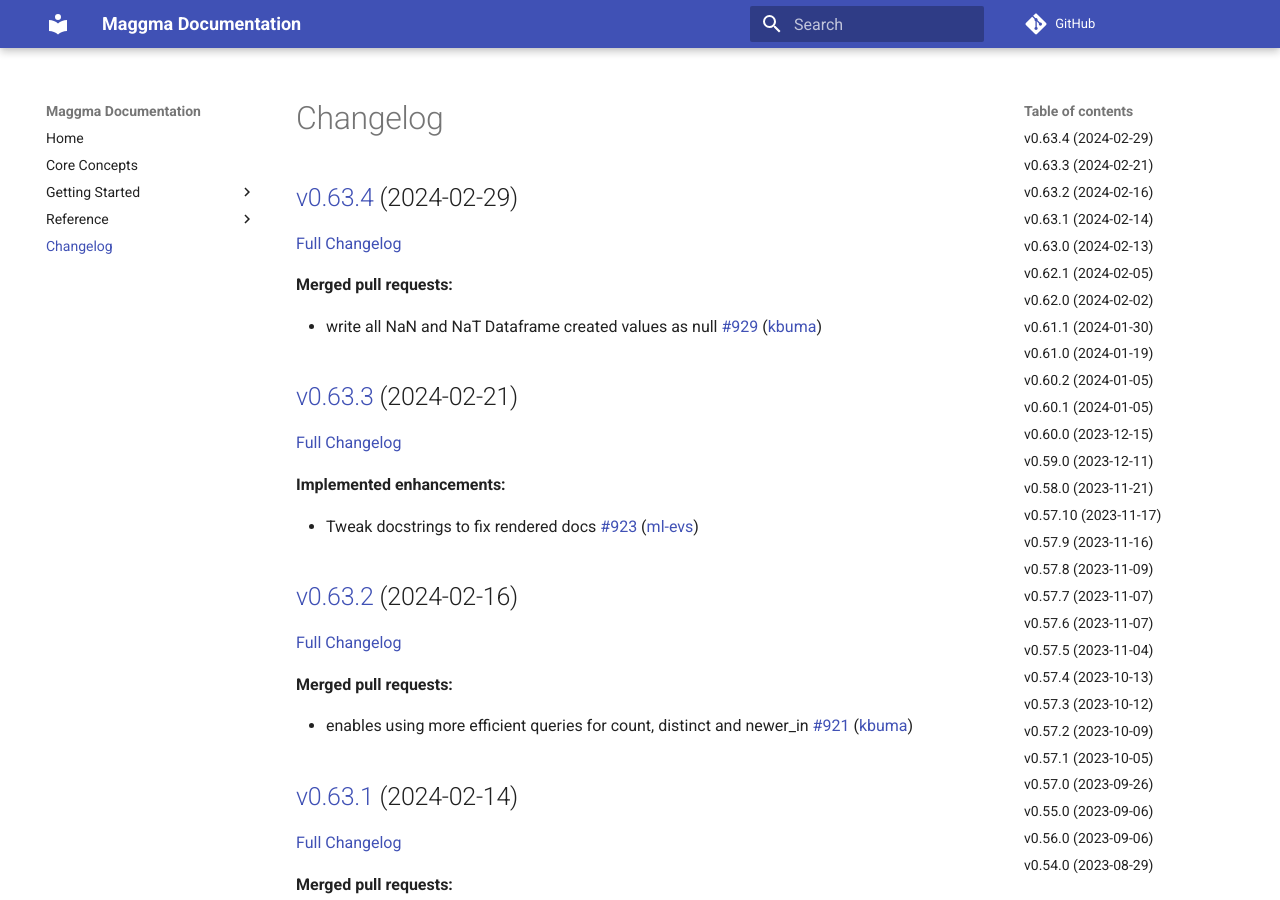
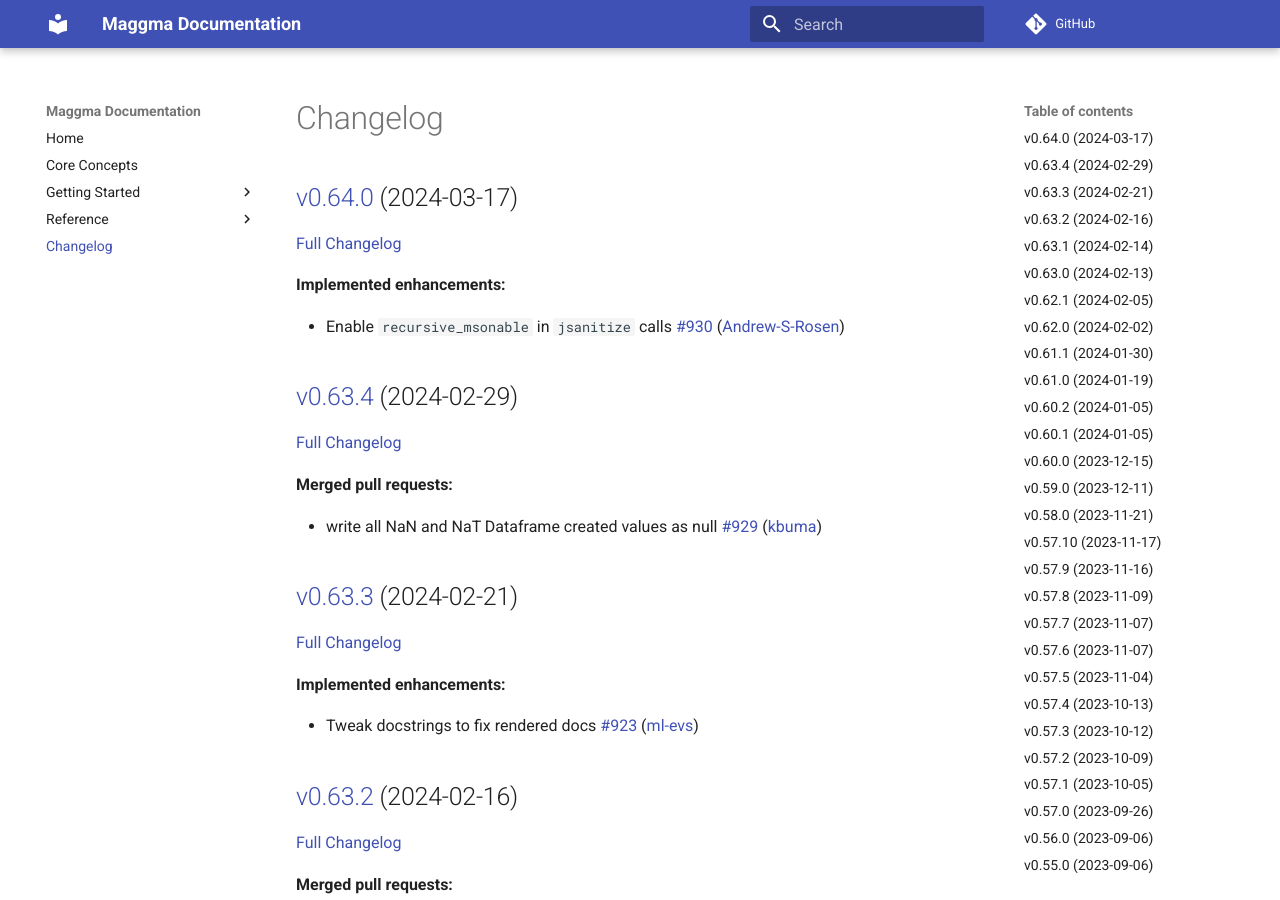
Before and after one commit to materialsproject/maggma, an MkDocs documentation site: the page built from docs/CHANGELOG.md, in a window 1280 px wide and 900 px high. Built offline with MkDocs 1.6.1 and Material for MkDocs 9.7.7, drawn with Linux system fonts in a browser that asks for light colours; comment, search, counter and statistics services are not loaded; some of the changed text lies outside the part shown.

Commit message:
Updated CHANGELOG.md

```diff
--- a/docs/CHANGELOG.md
+++ b/docs/CHANGELOG.md
@@ -1,4 +1,12 @@
 # Changelog
+
+## [v0.64.0](https://github.com/materialsproject/maggma/tree/v0.64.0) (2024-03-17)
+
+[Full Changelog](https://github.com/materialsproject/maggma/compare/v0.63.4...v0.64.0)
+
+**Implemented enhancements:**
+
+- Enable `recursive_msonable` in `jsanitize` calls [\#930](https://github.com/materialsproject/maggma/pull/930) ([Andrew-S-Rosen](https://github.com/Andrew-S-Rosen))
 
 ## [v0.63.4](https://github.com/materialsproject/maggma/tree/v0.63.4) (2024-02-29)
 
@@ -218,7 +226,7 @@
 
 ## [v0.57.0](https://github.com/materialsproject/maggma/tree/v0.57.0) (2023-09-26)
 
-[Full Changelog](https://github.com/materialsproject/maggma/compare/v0.55.0...v0.57.0)
+[Full Changelog](https://github.com/materialsproject/maggma/compare/v0.56.0...v0.57.0)
 
 **Merged pull requests:**
 
@@ -228,13 +236,13 @@
 - Automated dependency upgrades [\#860](https://github.com/materialsproject/maggma/pull/860) ([github-actions[bot]](https://github.com/apps/github-actions))
 - Update @arosen93 to @Andrew-S-Rosen [\#859](https://github.com/materialsproject/maggma/pull/859) ([Andrew-S-Rosen](https://github.com/Andrew-S-Rosen))
 
+## [v0.56.0](https://github.com/materialsproject/maggma/tree/v0.56.0) (2023-09-06)
+
+[Full Changelog](https://github.com/materialsproject/maggma/compare/v0.55.0...v0.56.0)
+
 ## [v0.55.0](https://github.com/materialsproject/maggma/tree/v0.55.0) (2023-09-06)
 
-[Full Changelog](https://github.com/materialsproject/maggma/compare/v0.56.0...v0.55.0)
-
-## [v0.56.0](https://github.com/materialsproject/maggma/tree/v0.56.0) (2023-09-06)
-
-[Full Changelog](https://github.com/materialsproject/maggma/compare/v0.54.0...v0.56.0)
+[Full Changelog](https://github.com/materialsproject/maggma/compare/v0.54.0...v0.55.0)
 
 **Closed issues:**
 
@@ -275,19 +283,19 @@
 
 ## [v0.53.0](https://github.com/materialsproject/maggma/tree/v0.53.0) (2023-08-02)
 
-[Full Changelog](https://github.com/materialsproject/maggma/compare/v0.52.2...v0.53.0)
+[Full Changelog](https://github.com/materialsproject/maggma/compare/v0.52.1...v0.53.0)
 
 **Merged pull requests:**
 
 - allow \>5GB and turn on multi-part uploads for AWS [\#829](https://github.com/materialsproject/maggma/pull/829) ([kbuma](https://github.com/kbuma))
 
+## [v0.52.1](https://github.com/materialsproject/maggma/tree/v0.52.1) (2023-08-02)
+
+[Full Changelog](https://github.com/materialsproject/maggma/compare/v0.52.2...v0.52.1)
+
 ## [v0.52.2](https://github.com/materialsproject/maggma/tree/v0.52.2) (2023-08-02)
 
-[Full Changelog](https://github.com/materialsproject/maggma/compare/v0.52.1...v0.52.2)
-
-## [v0.52.1](https://github.com/materialsproject/maggma/tree/v0.52.1) (2023-08-02)
-
-[Full Changelog](https://github.com/materialsproject/maggma/compare/v0.52.0...v0.52.1)
+[Full Changelog](https://github.com/materialsproject/maggma/compare/v0.52.0...v0.52.2)
 
 **Merged pull requests:**
 
@@ -325,7 +333,7 @@
 
 ## [v0.51.22](https://github.com/materialsproject/maggma/tree/v0.51.22) (2023-07-21)
 
-[Full Changelog](https://github.com/materialsproject/maggma/compare/v0.51.20...v0.51.22)
+[Full Changelog](https://github.com/materialsproject/maggma/compare/v0.51.21...v0.51.22)
 
 **Closed issues:**
 
@@ -335,13 +343,13 @@
 
 - misc. MontyStore improvements [\#827](https://github.com/materialsproject/maggma/pull/827) ([rkingsbury](https://github.com/rkingsbury))
 
+## [v0.51.21](https://github.com/materialsproject/maggma/tree/v0.51.21) (2023-07-11)
+
+[Full Changelog](https://github.com/materialsproject/maggma/compare/v0.51.20...v0.51.21)
+
 ## [v0.51.20](https://github.com/materialsproject/maggma/tree/v0.51.20) (2023-07-11)
 
-[Full Changelog](https://github.com/materialsproject/maggma/compare/v0.51.21...v0.51.20)
-
-## [v0.51.21](https://github.com/materialsproject/maggma/tree/v0.51.21) (2023-07-11)
-
-[Full Changelog](https://github.com/materialsproject/maggma/compare/v0.51.19...v0.51.21)
+[Full Changelog](https://github.com/materialsproject/maggma/compare/v0.51.19...v0.51.20)
 
 **Merged pull requests:**
 
@@ -397,23 +405,23 @@
 
 ## [v0.51.13](https://github.com/materialsproject/maggma/tree/v0.51.13) (2023-07-06)
 
-[Full Changelog](https://github.com/materialsproject/maggma/compare/v0.51.12...v0.51.13)
+[Full Changelog](https://github.com/materialsproject/maggma/compare/v0.51.10...v0.51.13)
 
 **Merged pull requests:**
 
 - Add explicit store close to resources [\#814](https://github.com/materialsproject/maggma/pull/814) ([munrojm](https://github.com/munrojm))
 
+## [v0.51.10](https://github.com/materialsproject/maggma/tree/v0.51.10) (2023-06-27)
+
+[Full Changelog](https://github.com/materialsproject/maggma/compare/v0.51.11...v0.51.10)
+
+## [v0.51.11](https://github.com/materialsproject/maggma/tree/v0.51.11) (2023-06-27)
+
+[Full Changelog](https://github.com/materialsproject/maggma/compare/v0.51.12...v0.51.11)
+
 ## [v0.51.12](https://github.com/materialsproject/maggma/tree/v0.51.12) (2023-06-27)
 
-[Full Changelog](https://github.com/materialsproject/maggma/compare/v0.51.11...v0.51.12)
-
-## [v0.51.11](https://github.com/materialsproject/maggma/tree/v0.51.11) (2023-06-27)
-
-[Full Changelog](https://github.com/materialsproject/maggma/compare/v0.51.10...v0.51.11)
-
-## [v0.51.10](https://github.com/materialsproject/maggma/tree/v0.51.10) (2023-06-27)
-
-[Full Changelog](https://github.com/materialsproject/maggma/compare/v0.51.9...v0.51.10)
+[Full Changelog](https://github.com/materialsproject/maggma/compare/v0.51.9...v0.51.12)
 
 **Merged pull requests:**
 
```
